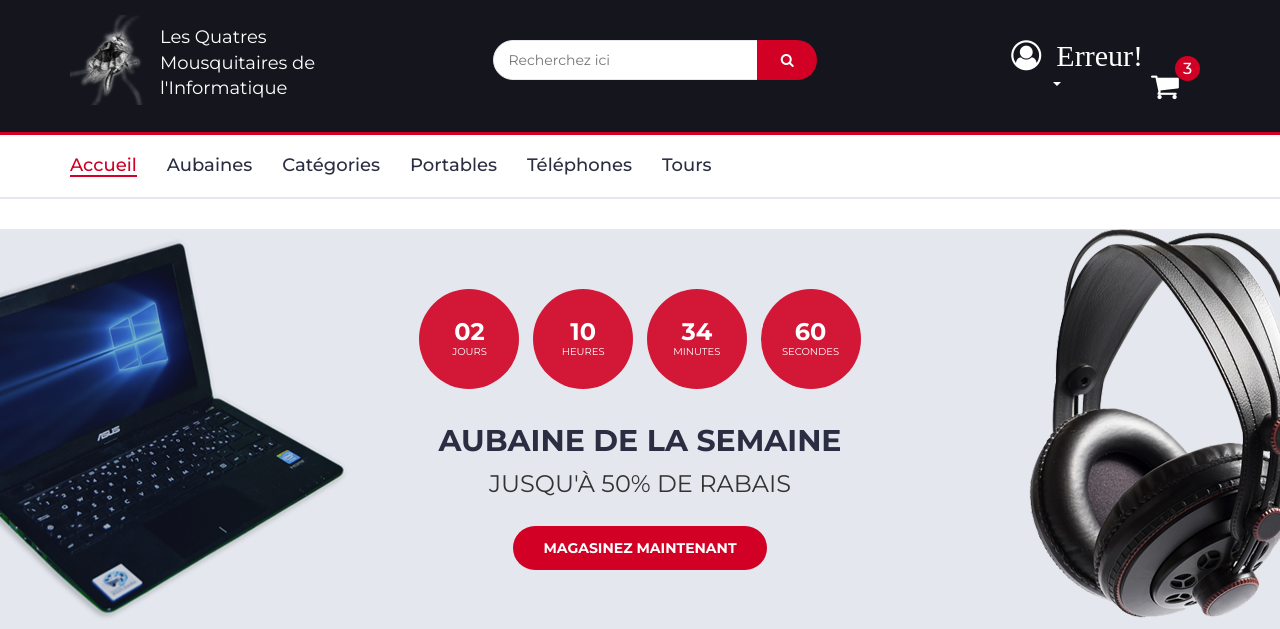
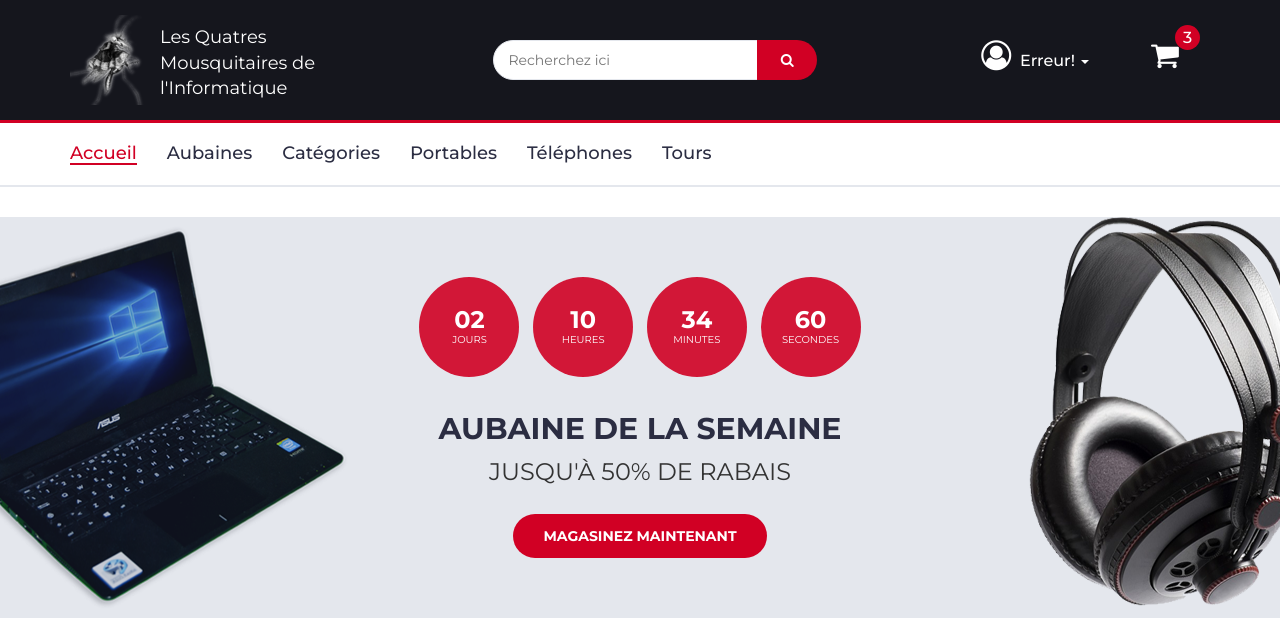
Before and after one commit to Shoyur/WebBoutique, a PHP site: page / in a window 1280 px wide. Shown: the top 629 px of the page. Run offline with PHP 8.4, Linux system fonts and the light colour scheme; the visitor is signed in with stand-in values (Sample User, id 1); data that the repository does not hold is empty.

Commit message:
Mini modifs avant demo par Mike. Voir description.
- Changé des noms de variables dans les js pour connecter.
- Changements pour texte de prénom login dans index ("ACCOUNT") et du style.css associé.

```diff
--- a/Site/client/css/style.css
+++ b/Site/client/css/style.css
@@ -536,6 +536,7 @@ textarea.input {
   float: right;
   padding: 15px 0px;
   margin-top: 10px; /* mike : pour ajouter un espace libre */
+  white-space: nowrap !important; /* mike : pour que le carret reste sur une seule ligne, ...les autres liens aussi */
 }
 
 .header-ctn>div {
@@ -544,6 +545,16 @@ textarea.input {
 
 .header-ctn>div+div {
   margin-left: 15px;
+}
+
+.header-ctn>.divUser>a { /* mike : .divUser ajusté avec le prénom */
+  display: block;
+  position: relative;
+  width: 80px;
+  text-align: center;
+  font-size: 16px; /* mike : en espérant que ça scale sur la version mobile avec des plus longs prénoms */
+  color: #FFF;
+  margin-right: 40px;
 }
 
 .header-ctn>div>a {
--- a/Site/client/js/connecter.js
+++ b/Site/client/js/connecter.js
@@ -1,12 +1,11 @@
 function connecter() {
-    // alert(window.location.pathname);
     console.log("Début fonction connecter() de connecter.js");
-    const v1 = document.getElementById('emailConn').value;
-    const v2 = document.getElementById('mdpConn').value
-    console.log(v1 + " + "+ v2);
-    if (v1 == null || v1 == "" || v2 == null || v2 == "") {
+    const email = document.getElementById('emailConn').value;
+    const mdp = document.getElementById('mdpConn').value
+    console.log("email=", email, " mdp=", mdp);
+    if (email == null || email == "" || mdp == null || mdp == "") {
         document.getElementById("msgErrConn").innerText = "Les champs 'Courriel' et 'Mot de passe' doivent être remplis.\n";
         return;
     }
-    membreSeConnecte(v1, v2); // requete ajax
+    membreSeConnecte(email, mdp); // requete ajax
 }
--- a/Site/client/js/requetes.js
+++ b/Site/client/js/requetes.js
@@ -13,34 +13,37 @@ async function membreExiste(email) {
     });
 }
 
-async function membreSeConnecte(v1, v2) {
+async function membreSeConnecte(email, mdp) {
     $.ajax({
         url: "serveur/connecter.php",
         type: "POST",
-        data: {"email": v1, "mdp": v2},
+        data: {
+            "email": email,
+            "mdp": mdp
+        },
         async: false,
         dataType: 'text',
         success: (reponse) => {
             switch (reponse) {
                 case 'E': {
-                    console.log("Erreur : membre inexistant !!!");
+                    console.log("'E': membre inexistant...");
                     document.getElementById("msgErrConn").innerText = "Membre inexistant..."; break; }
                 case 'M': {
-                    console.log("Oui un membre !!!");
+                    console.log("'M'embre.");
                     location.reload(); break; }
-                case 'A':  {
-                    console.log("Un ADMIN !!!!!!!!!!!!");
+                case 'A': {
+                    console.log("'A'dmin.");
                     window.location.href = "serveur/admin.php"; break; }
                 case 'I': {
-                    console.log("BOOOOUUUHHHH inactif !");
+                    console.log("Membre existant mais 'I'nactif. Contactez l`administrateur.");
                     document.getElementById("msgErrConn").innerText = "Membre existant mais inactif. Contactez l`administrateur."; break; }
                 default : {
-                    console.log("switch default (???)");
-                    break; }
+                   console.log("connecter.js ajax reponse est autre chose que E-M-A-I");
+                   break; }
             }
         },
         fail: (e) => {
-            alert(`Problème: ${e.message()}`);
+            console.log(`Problème (ajax fail): ${e.message()}`);
         }
     });
 }
--- a/Site/index.php
+++ b/Site/index.php
@@ -179,14 +179,14 @@ session_start();
 						<!-- ACCOUNT -->
 						<div class="col-md-3 clearfix">
 							<div class="header-ctn">
-								<div>
+								<div class="divUser">
 									<?php
 										// unset($_SESSION['statut_m']);
 										if (isset($_SESSION['statut_m']) && $_SESSION['statut_m'] == "M") {
 											$prenom = trim($_SESSION['prenom']);
 											echo '
 											<a href="#" data-toggle="dropdown" data-hover="dropdown">
-												<i class="fa fa-user-circle-o">&nbsp;&nbsp;'.trim($prenom).'&nbsp;<span class="caret"></span></i>
+												<i class="fa fa-user-circle-o"></i>&nbsp;&nbsp;'.trim($prenom).'&nbsp;<span class="caret"></span>
 											</a>
 											<ul class="dropdown-menu">
 												<li><a href="#">Liste de souhaits</a></li>
```
